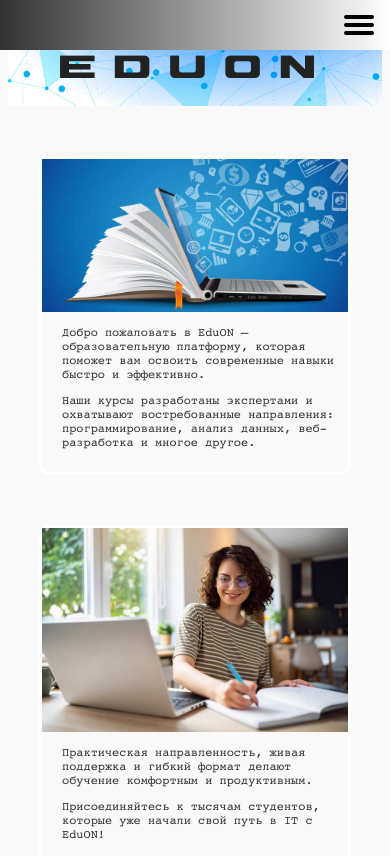
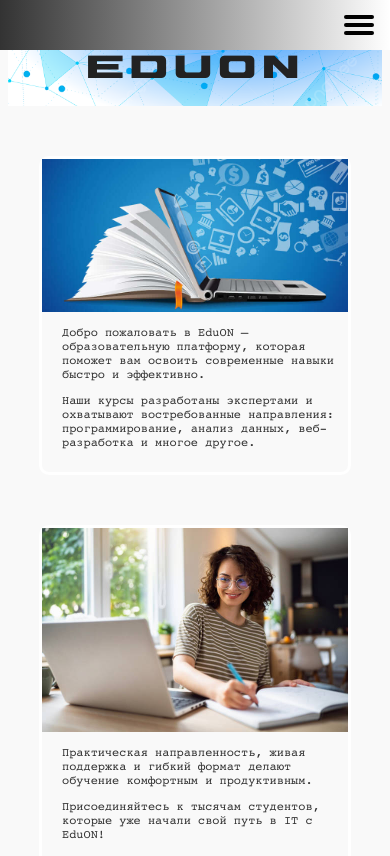
Before and after one commit to tyatyaev1vlad/exam, a plain HTML site: page index.html in a window 390 px wide. Shown: the top 856 px of the page. Drawn offline with Linux system fonts and the light colour scheme.

Commit message:
Обновлена мобильная верстка

```diff
--- a/css/media.css
+++ b/css/media.css
@@ -33,7 +33,7 @@
         margin-top: 10px;
     }
     .head{
-        letter-spacing: 1rem;
+        letter-spacing: 0.3rem;
     }
     .footer-nav-item{
         font-size: calc(0.5em + 1vw);
```
